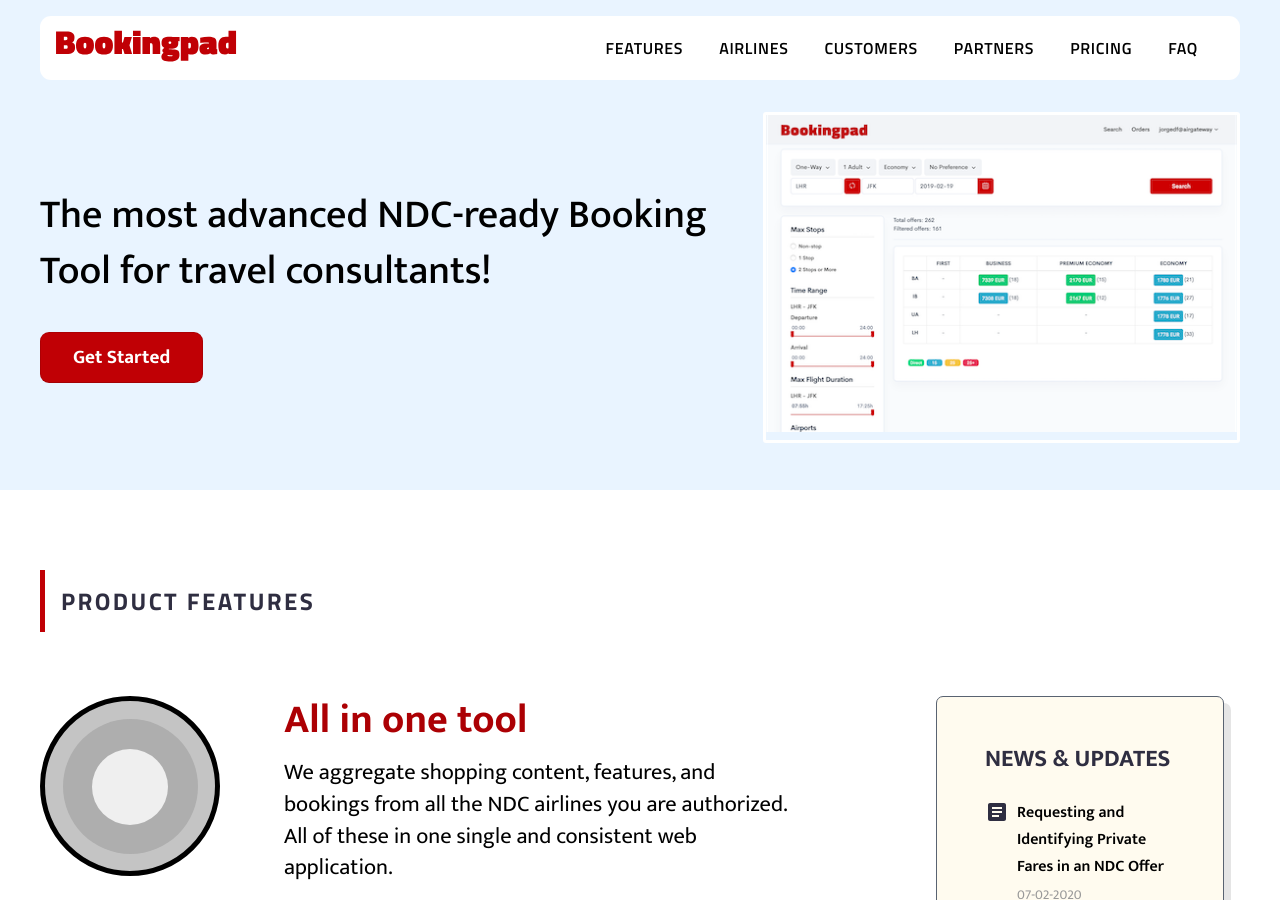
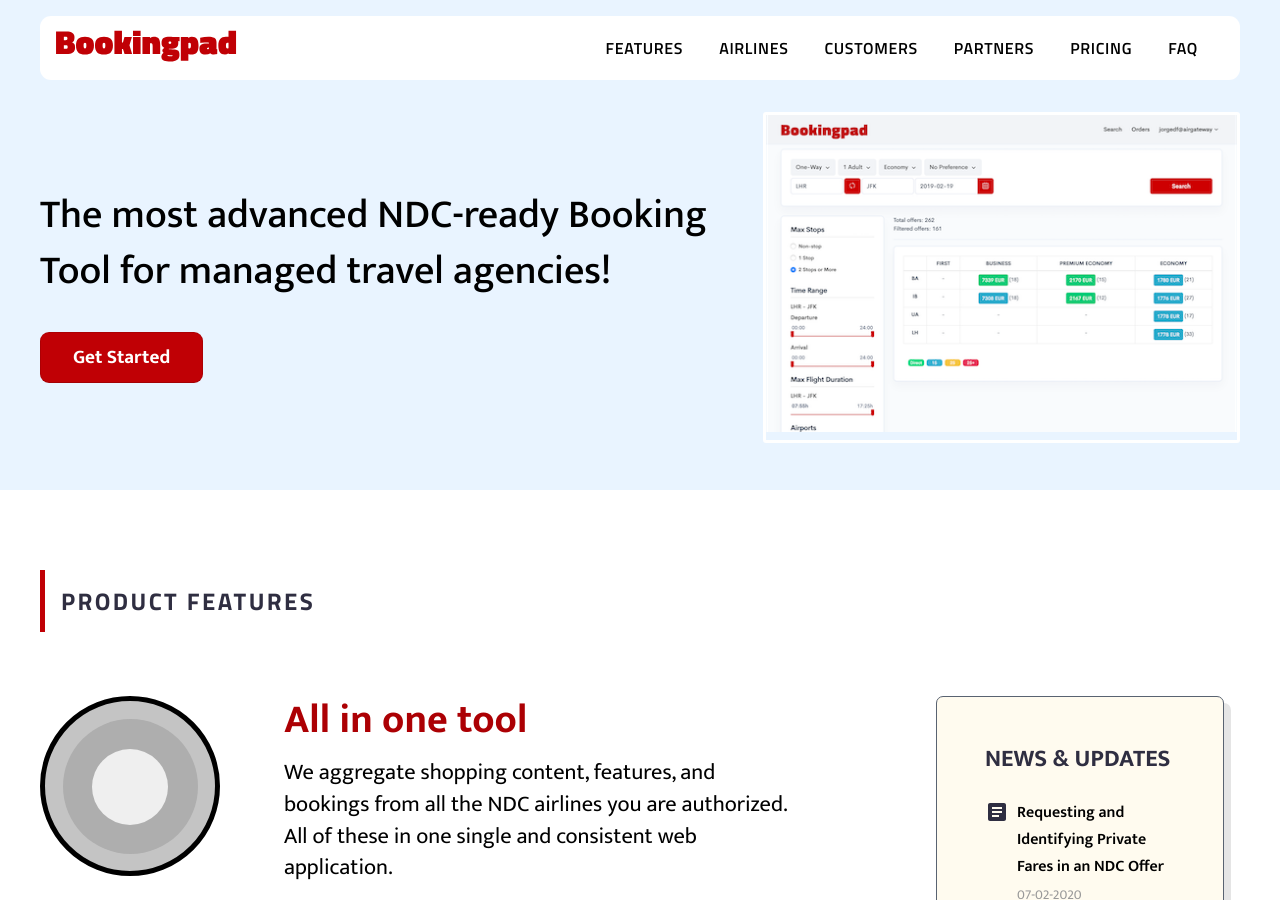
Before and after one commit to tripsimian-labs/bookingpad-web, a Jekyll site: the page built from index.md, in a window 1280 px wide and 900 px high. Built offline with Jekyll 4.4.1, drawn with Linux system fonts in a browser that asks for light colours.

Commit message:
Update Index “hero”

```diff
--- a/_data/hero.yml
+++ b/_data/hero.yml
@@ -1,3 +1,3 @@
 billboard:
   button: Get Started
-  body: The most advanced NDC-ready Booking Tool for travel consultants!
+  body: The most advanced NDC-ready Booking Tool for managed travel agencies!
```
